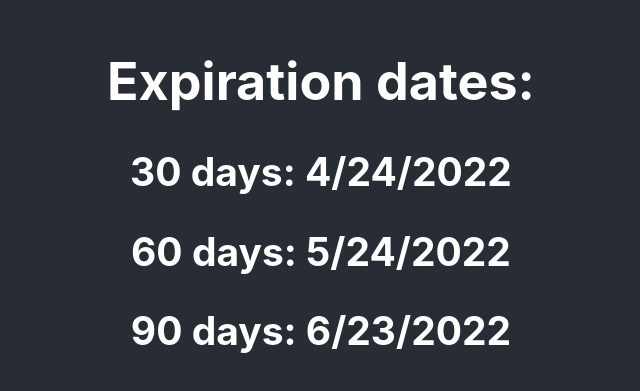
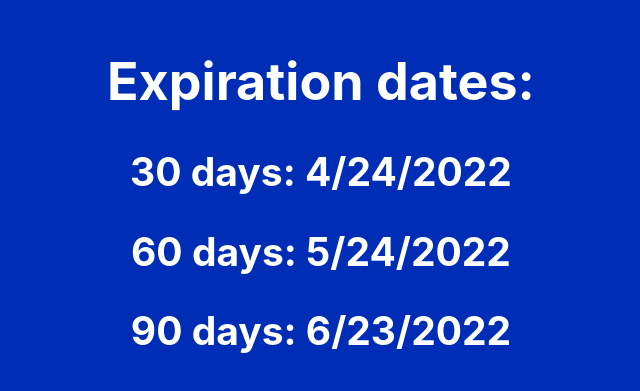
Before and after one commit to coreycarter10/date-calc, a React (Create React App) app: page / in a window 1280 px wide. Shown: the part 199-590 px from the top of the page, without its empty margins (319-959 px from the left). Built offline with nearby package versions, Linux system fonts and the light colour scheme.

Commit message:
Added EP color

```diff
--- a/src/App.css
+++ b/src/App.css
@@ -14,7 +14,7 @@
 }
 
 .App-header {
-  background-color: #282c34;
+  background-color: #002db5;
   min-height: 100vh;
   display: flex;
   flex-direction: column;
--- a/src/components/DateCalc.js
+++ b/src/components/DateCalc.js
@@ -21,3 +21,5 @@ const DateCalc = () => {
 };
 
 export default DateCalc;
+
+// https://ep-date-calc.herokuapp.com/
```
